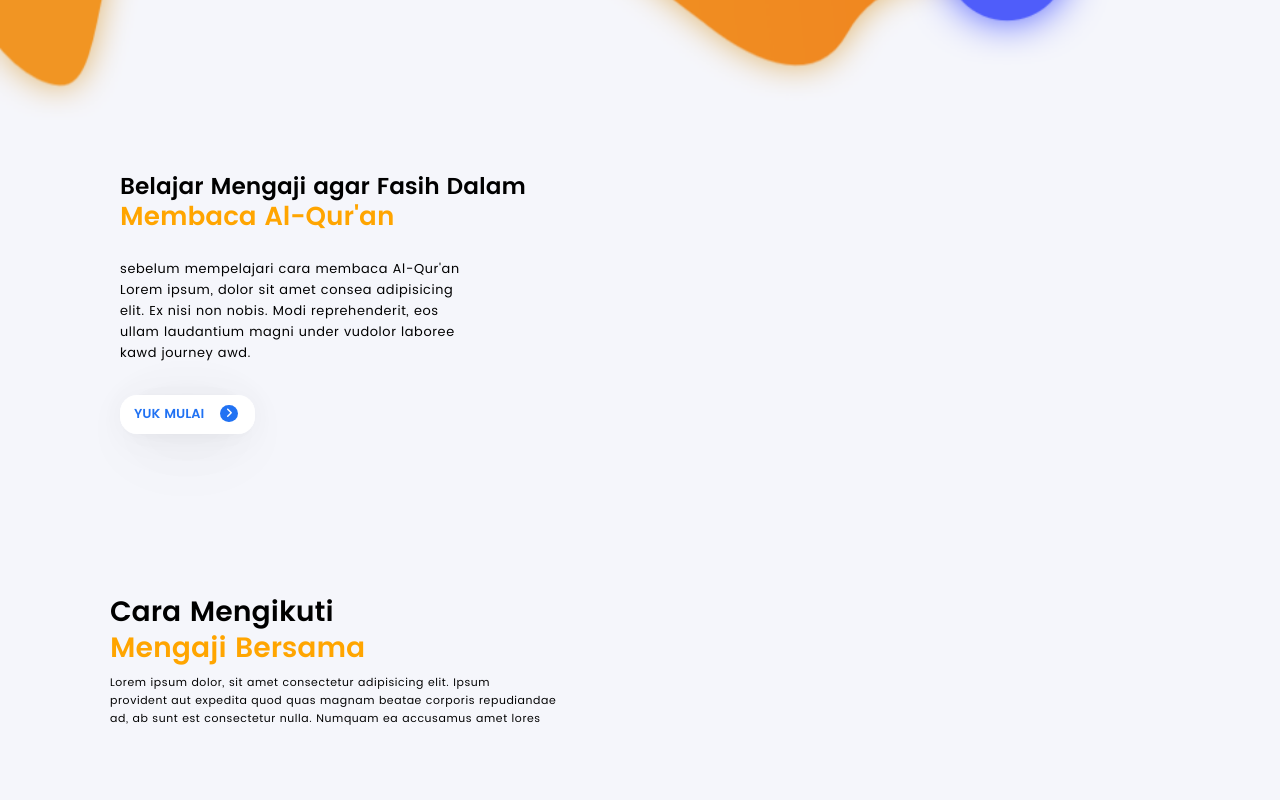
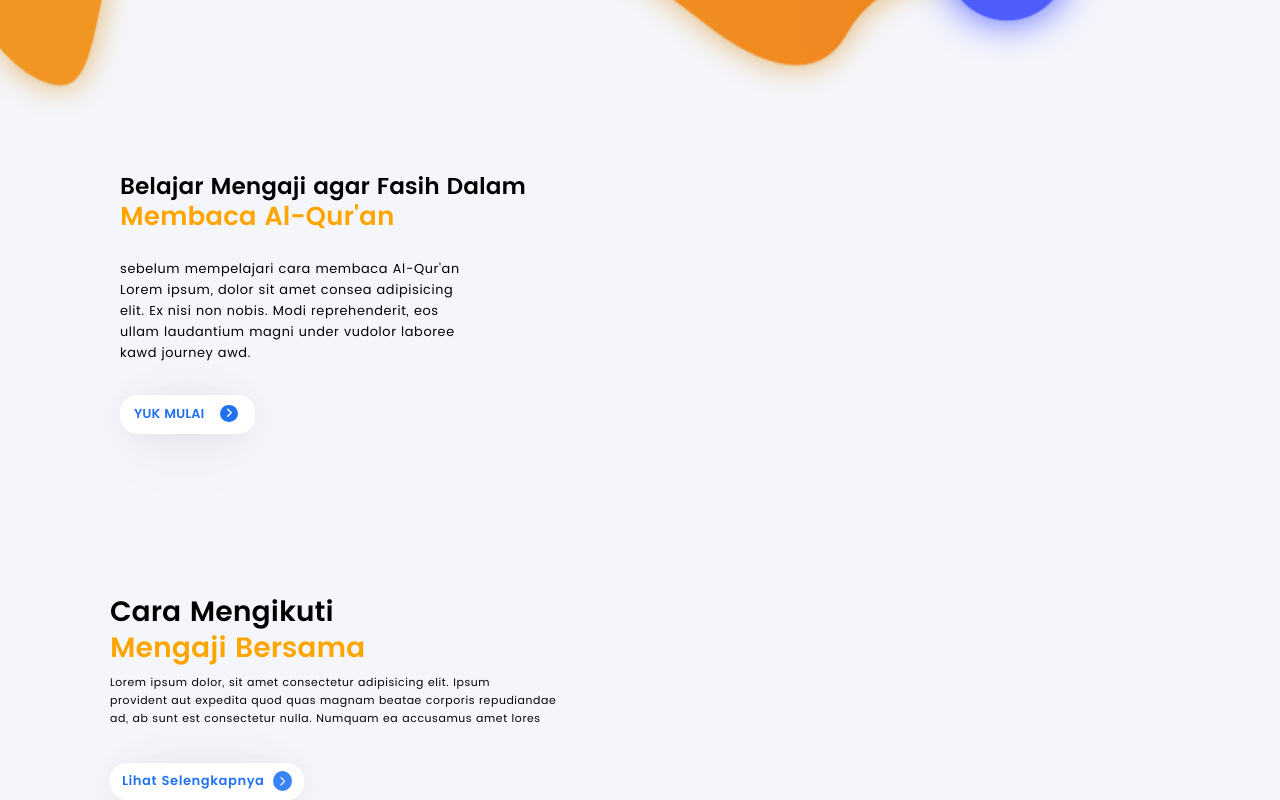
Before and after one commit to iyasz/web-NgajiYuk, a plain HTML site: page index.html in a window 1280 px wide. Shown: the part 541-1341 px from the top of the page. Before the commit the page ends 1292 px from the top, so only its background shows below. Drawn offline with Linux system fonts and the light colour scheme.

Commit message:
menambah fitur button di container 2

```diff
--- a/index.html
+++ b/index.html
@@ -48,9 +48,7 @@
     <div class="container2">
         <h1>Cara Mengikuti <font color=orange> <br> Mengaji Bersama</font></h1>
         <p>Lorem ipsum dolor, sit amet consectetur adipisicing elit. Ipsum <br> provident aut expedita quod quas magnam beatae corporis repudiandae <br> ad, ab sunt est consectetur nulla. Numquam ea accusamus amet lores</p>
-    </div>
-    <div class="container3">
-
+        <a href="#">Lihat Selengkapnya <i class="fa-solid fa-chevron-right"></i></a>
     </div>
 
 
--- a/style.css
+++ b/style.css
@@ -174,8 +174,7 @@ body {
   0px 2.7px 27px -7px rgba(0, 0, 0, 0.042),
   0px 4.2px 44.2px -7px rgba(0, 0, 0, 0.046),
   0px 7px 63.6px -7px rgba(0, 0, 0, 0.052),
-  0px 14px 80px -7px rgba(0, 0, 0, 0.07)
-}
+  0px 14px 80px -7px rgba(0, 0, 0, 0.07);}
 
 .container2 {
     margin-top: 170px;
@@ -195,3 +194,34 @@ body {
     position: relative;
     top: -12px;
 }
+
+.container2 a {
+    text-decoration: none;
+    color: #2172f3;
+    font-family: oppp;
+    font-size: 13px;
+    background-color: white;
+    border-radius: 17px;
+    padding: 8px 12px;
+    letter-spacing: 0.5px;
+    position: relative;
+    top: 20px;
+    box-shadow:
+  0px 0.3px 1.8px -7px rgba(0, 0, 0, 0.017),
+  0px 0.6px 4.6px -7px rgba(0, 0, 0, 0.027),
+  0px 1.1px 9px -7px rgba(0, 0, 0, 0.033),
+  0px 1.8px 15.8px -7px rgba(0, 0, 0, 0.038),
+  0px 2.7px 27px -7px rgba(0, 0, 0, 0.042),
+  0px 4.2px 44.2px -7px rgba(0, 0, 0, 0.046),
+  0px 7px 63.6px -7px rgba(0, 0, 0, 0.052),
+  0px 14px 80px -7px rgba(0, 0, 0, 0.07);
+}
+
+.container2 i {
+    background-color: #3983f7;
+    color: whitesmoke;
+    border-radius: 50%;
+    padding: 5px 6px;
+    font-size: 10px;
+    margin-left: 4px;
+}
```
